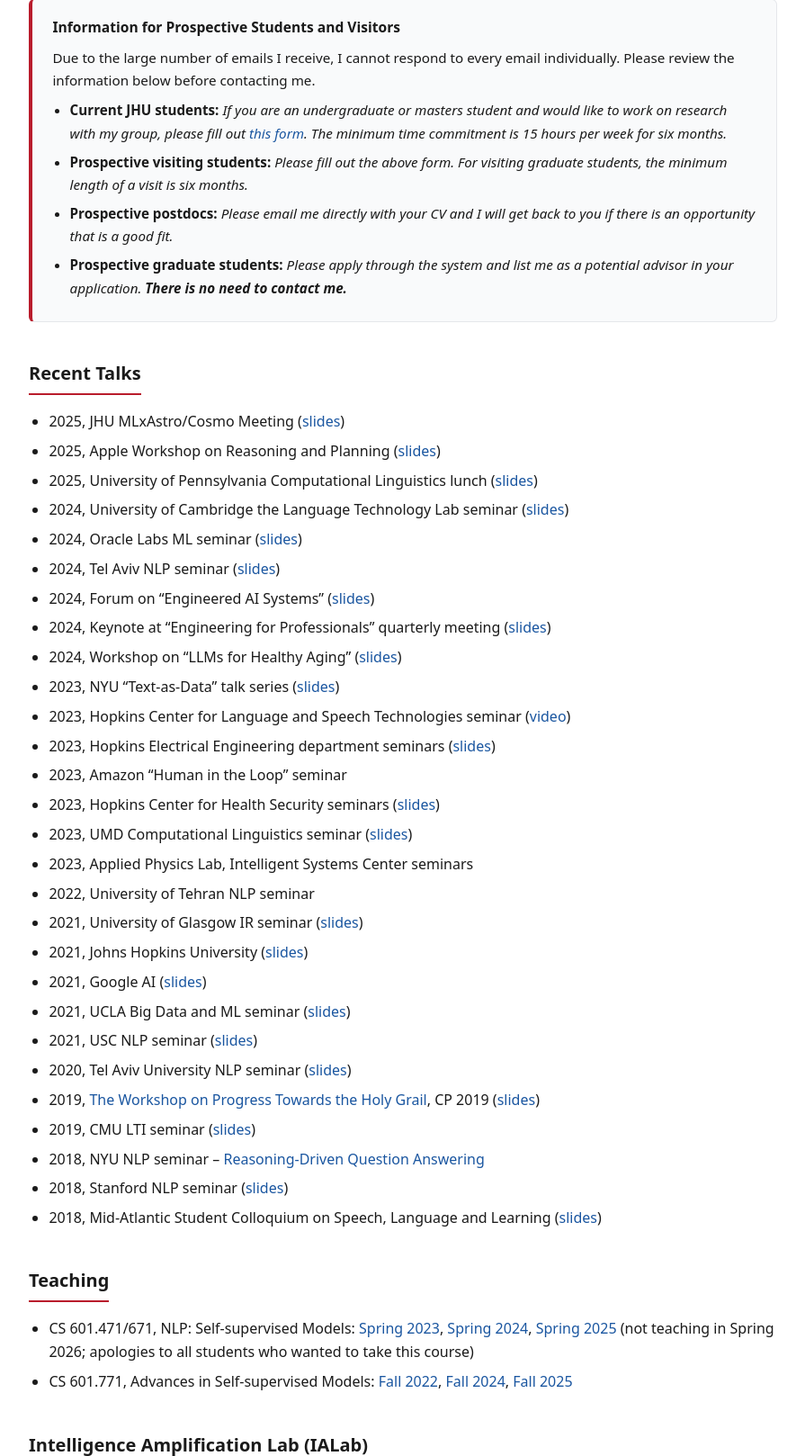
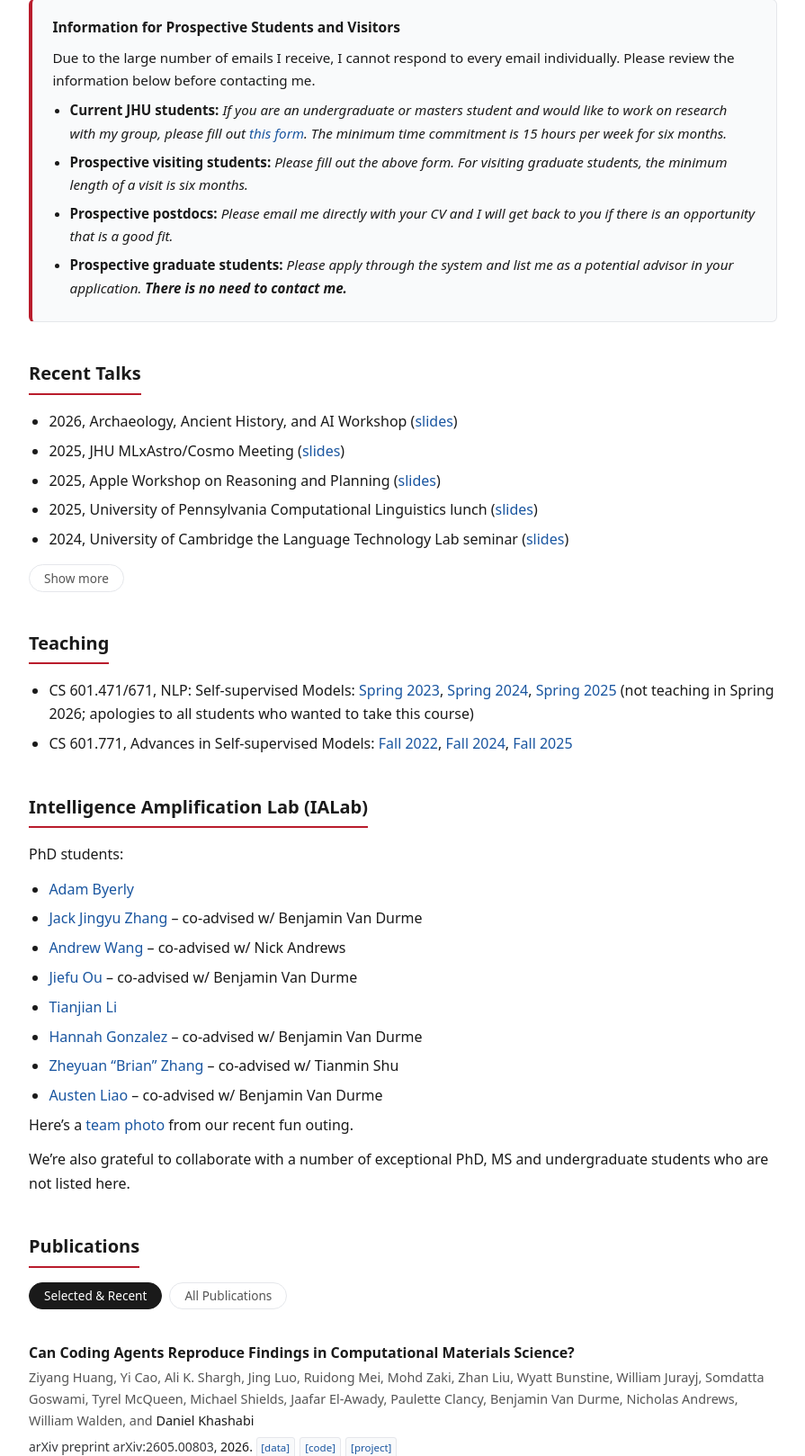
Before and after one commit to danyaljj/homepage, a PHP site: page / in a window 1280 px wide. Shown: the part 1125-2743 px from the top of the page at 90% size, without its empty margins (192-1087 px from the left). Run offline with PHP 8.4, Linux system fonts and the light colour scheme.

Commit message:
Add 2026 archaeology talk; show top 5 talks with show more/less toggle
Co-Authored-By: Claude Sonnet 4.6 <noreply@anthropic.com>

```diff
--- a/index.html
+++ b/index.html
@@ -130,36 +130,38 @@
   <!-- ── Recent Talks ── -->
   <section id="talks">
     <h2>Recent Talks</h2>
-    <ul>
+    <ul id="talks-list">
+      <li>2026, Archaeology, Ancient History, and AI Workshop (<a href="https://danielkhashabi.com/files/2026_archaelogy_workshop/2026-archeology-workshop.pdf">slides</a>)</li>
       <li>2025, JHU MLxAstro/Cosmo Meeting (<a href="https://danielkhashabi.com/files/2025_astro_talk/2025-astro_talk.pdf">slides</a>)</li>
       <li>2025, Apple Workshop on Reasoning and Planning (<a href="https://danielkhashabi.com/files/2025_apple_workshop/2025-apple-workshop.pdf">slides</a>)</li>
       <li>2025, University of Pennsylvania Computational Linguistics lunch (<a href="https://danielkhashabi.com/files/2025_clunch_talk/2025-penn-clunch.pdf">slides</a>)</li>
       <li>2024, University of Cambridge the Language Technology Lab seminar (<a href="https://danielkhashabi.com/files/2024_cambridge_talk/2024-cambridge2.pdf">slides</a>)</li>
-      <li>2024, Oracle Labs ML seminar (<a href="http://danielkhashabi.com/files/2024_oracle/2024-oracle.pdf">slides</a>)</li>
-      <li>2024, Tel Aviv NLP seminar (<a href="http://danielkhashabi.com/files/2024_oracle/2024-TAU.pdf">slides</a>)</li>
-      <li>2024, Forum on &ldquo;Engineered AI Systems&rdquo; (<a href="http://danielkhashabi.com/files/2024_NAE/2024-Khashabi_NAE.pdf">slides</a>)</li>
-      <li>2024, Keynote at &ldquo;Engineering for Professionals&rdquo; quarterly meeting (<a href="http://danielkhashabi.com/files/2024_ep_conference/2024-EP-self-improve.pdf">slides</a>)</li>
-      <li>2024, Workshop on &ldquo;LLMs for Healthy Aging&rdquo; (<a href="http://danielkhashabi.com/files/2023_aitc/2023-jhu-aitc.pdf">slides</a>)</li>
-      <li>2023, NYU &ldquo;Text-as-Data&rdquo; talk series (<a href="http://danielkhashabi.com/files/2023_nyu/2023-nyu2-slides.pdf">slides</a>)</li>
-      <li>2023, Hopkins Center for Language and Speech Technologies seminar (<a href="https://www.youtube.com/watch?v=YuxmtgBk-Ls">video</a>)</li>
-      <li>2023, Hopkins Electrical Engineering department seminars (<a href="http://danielkhashabi.com/files/2023_ece_talk/2023-ece-jhu.pdf">slides</a>)</li>
-      <li>2023, Amazon &ldquo;Human in the Loop&rdquo; seminar</li>
-      <li>2023, Hopkins Center for Health Security seminars (<a href="http://danielkhashabi.com/files/2023_public_health/2023-jhu-public-health-split.pdf">slides</a>)</li>
-      <li>2023, UMD Computational Linguistics seminar (<a href="http://danielkhashabi.com/files/2023_umd_talk/umd-talk-2023-split.pdf">slides</a>)</li>
-      <li>2023, Applied Physics Lab, Intelligent Systems Center seminars</li>
-      <li>2022, University of Tehran NLP seminar</li>
-      <li>2021, University of Glasgow IR seminar (<a href="http://danielkhashabi.com/files/2021_glasgow/glasgow-talk-appril-2021.pptx">slides</a>)</li>
-      <li>2021, Johns Hopkins University (<a href="http://danielkhashabi.com/files/2022_jhu_talk/jhu_talk-feb-2022-split.pdf">slides</a>)</li>
-      <li>2021, Google AI (<a href="http://danielkhashabi.com/files/2021_google_talk/google-talk-march-2021.pdf">slides</a>)</li>
-      <li>2021, UCLA Big Data and ML seminar (<a href="http://danielkhashabi.com/files/2021_ucla_talk/ucla-talk-march-2021.pptx">slides</a>)</li>
-      <li>2021, USC NLP seminar (<a href="http://danielkhashabi.com/files/2021_usc/usc:isi-talk-march-2021.pptx">slides</a>)</li>
-      <li>2020, Tel Aviv University NLP seminar (<a href="http://danielkhashabi.com/files/2020_unifiedqa/unifiedqa_tau_talk_split.pdf">slides</a>)</li>
-      <li>2019, <a href="https://freuder.wordpress.com/pthg-19-the-third-workshop-on-progress-towards-the-holy-grail/">The Workshop on Progress Towards the Holy Grail</a>, CP 2019 (<a href="http://danielkhashabi.com/files/2019_talk_holy_grail_workshop/daniel-kh-holy-grail-workshop-2019.pdf">slides</a>)</li>
-      <li>2019, CMU LTI seminar (<a href="http://danielkhashabi.com/files/2019_talk_indirect_supervision/danielkh_job_talk_small_supervision_split.pdf">slides</a>)</li>
-      <li>2018, NYU NLP seminar &ndash; <a href="https://docs.google.com/presentation/d/1KZxE0_LANeRYaShGP2cjvbRTaR2V7F8N36xQ8004r2o/edit?usp=sharing">Reasoning-Driven Question Answering</a></li>
-      <li>2018, Stanford NLP seminar (<a href="https://docs.google.com/presentation/d/11QnDUYXB9q06HIyZxmHcb1BrwcdStjjHPNOC3AnlTsc/edit?usp=sharing">slides</a>)</li>
-      <li>2018, Mid-Atlantic Student Colloquium on Speech, Language and Learning (<a href="https://docs.google.com/presentation/d/1KmGQfbeUitZOum4s6cPTqwuJJfTdxlQMeV_Go2_8Jz0/edit?usp=sharing">slides</a>)</li>
+      <li class="talk-extra">2024, Oracle Labs ML seminar (<a href="http://danielkhashabi.com/files/2024_oracle/2024-oracle.pdf">slides</a>)</li>
+      <li class="talk-extra">2024, Tel Aviv NLP seminar (<a href="http://danielkhashabi.com/files/2024_oracle/2024-TAU.pdf">slides</a>)</li>
+      <li class="talk-extra">2024, Forum on &ldquo;Engineered AI Systems&rdquo; (<a href="http://danielkhashabi.com/files/2024_NAE/2024-Khashabi_NAE.pdf">slides</a>)</li>
+      <li class="talk-extra">2024, Keynote at &ldquo;Engineering for Professionals&rdquo; quarterly meeting (<a href="http://danielkhashabi.com/files/2024_ep_conference/2024-EP-self-improve.pdf">slides</a>)</li>
+      <li class="talk-extra">2024, Workshop on &ldquo;LLMs for Healthy Aging&rdquo; (<a href="http://danielkhashabi.com/files/2023_aitc/2023-jhu-aitc.pdf">slides</a>)</li>
+      <li class="talk-extra">2023, NYU &ldquo;Text-as-Data&rdquo; talk series (<a href="http://danielkhashabi.com/files/2023_nyu/2023-nyu2-slides.pdf">slides</a>)</li>
+      <li class="talk-extra">2023, Hopkins Center for Language and Speech Technologies seminar (<a href="https://www.youtube.com/watch?v=YuxmtgBk-Ls">video</a>)</li>
+      <li class="talk-extra">2023, Hopkins Electrical Engineering department seminars (<a href="http://danielkhashabi.com/files/2023_ece_talk/2023-ece-jhu.pdf">slides</a>)</li>
+      <li class="talk-extra">2023, Amazon &ldquo;Human in the Loop&rdquo; seminar</li>
+      <li class="talk-extra">2023, Hopkins Center for Health Security seminars (<a href="http://danielkhashabi.com/files/2023_public_health/2023-jhu-public-health-split.pdf">slides</a>)</li>
+      <li class="talk-extra">2023, UMD Computational Linguistics seminar (<a href="http://danielkhashabi.com/files/2023_umd_talk/umd-talk-2023-split.pdf">slides</a>)</li>
+      <li class="talk-extra">2023, Applied Physics Lab, Intelligent Systems Center seminars</li>
+      <li class="talk-extra">2022, University of Tehran NLP seminar</li>
+      <li class="talk-extra">2021, University of Glasgow IR seminar (<a href="http://danielkhashabi.com/files/2021_glasgow/glasgow-talk-appril-2021.pptx">slides</a>)</li>
+      <li class="talk-extra">2021, Johns Hopkins University (<a href="http://danielkhashabi.com/files/2022_jhu_talk/jhu_talk-feb-2022-split.pdf">slides</a>)</li>
+      <li class="talk-extra">2021, Google AI (<a href="http://danielkhashabi.com/files/2021_google_talk/google-talk-march-2021.pdf">slides</a>)</li>
+      <li class="talk-extra">2021, UCLA Big Data and ML seminar (<a href="http://danielkhashabi.com/files/2021_ucla_talk/ucla-talk-march-2021.pptx">slides</a>)</li>
+      <li class="talk-extra">2021, USC NLP seminar (<a href="http://danielkhashabi.com/files/2021_usc/usc:isi-talk-march-2021.pptx">slides</a>)</li>
+      <li class="talk-extra">2020, Tel Aviv University NLP seminar (<a href="http://danielkhashabi.com/files/2020_unifiedqa/unifiedqa_tau_talk_split.pdf">slides</a>)</li>
+      <li class="talk-extra">2019, <a href="https://freuder.wordpress.com/pthg-19-the-third-workshop-on-progress-towards-the-holy-grail/">The Workshop on Progress Towards the Holy Grail</a>, CP 2019 (<a href="http://danielkhashabi.com/files/2019_talk_holy_grail_workshop/daniel-kh-holy-grail-workshop-2019.pdf">slides</a>)</li>
+      <li class="talk-extra">2019, CMU LTI seminar (<a href="http://danielkhashabi.com/files/2019_talk_indirect_supervision/danielkh_job_talk_small_supervision_split.pdf">slides</a>)</li>
+      <li class="talk-extra">2018, NYU NLP seminar &ndash; <a href="https://docs.google.com/presentation/d/1KZxE0_LANeRYaShGP2cjvbRTaR2V7F8N36xQ8004r2o/edit?usp=sharing">Reasoning-Driven Question Answering</a></li>
+      <li class="talk-extra">2018, Stanford NLP seminar (<a href="https://docs.google.com/presentation/d/11QnDUYXB9q06HIyZxmHcb1BrwcdStjjHPNOC3AnlTsc/edit?usp=sharing">slides</a>)</li>
+      <li class="talk-extra">2018, Mid-Atlantic Student Colloquium on Speech, Language and Learning (<a href="https://docs.google.com/presentation/d/1KmGQfbeUitZOum4s6cPTqwuJJfTdxlQMeV_Go2_8Jz0/edit?usp=sharing">slides</a>)</li>
     </ul>
+    <button id="talks-toggle" onclick="(function(){var extras=document.querySelectorAll('.talk-extra'),btn=document.getElementById('talks-toggle'),expanded=btn.dataset.expanded==='true';extras.forEach(function(el){el.style.display=expanded?'none':'list-item';});btn.dataset.expanded=expanded?'false':'true';btn.textContent=expanded?'Show more':'Show less';})()">Show more</button>
   </section>
 
   <!-- ── Teaching ── -->
@@ -233,6 +235,11 @@
     <div class="pub-year-group">
   <div class="pub-year">2026</div>
   <ul class="pub-list">
+    <li class="pub-entry" data-year="2026" data-selected="true" data-topics="agents ai-for-science evaluation">
+      <div class="pub-title"><span class="pub-title-text"><a href="https://arxiv.org/abs/2605.00803">Can Coding Agents Reproduce Findings in Computational Materials Science?</a></span><span class="pub-title-tags"><span class="topic-badge topic-agents">Agents</span><span class="topic-badge topic-ai-for-science">AI for Science</span><span class="topic-badge topic-evaluation">Evaluation</span></span></div>
+      <div class="pub-authors">Ziyang Huang, Yi Cao, Ali K. Shargh, Jing Luo, Ruidong Mei, Mohd Zaki, Zhan Liu, Wyatt Bunstine, <a href="https://williamjurayj.com/">William Jurayj</a>, Somdatta Goswami, Tyrel McQueen, Michael Shields, Jaafar El-Awady, Paulette Clancy, <a href="https://www.cs.jhu.edu/~vandurme/index.html">Benjamin Van Durme</a>, <a href="https://www.cs.jhu.edu/~noa/">Nicholas Andrews</a>, William Walden, and <a href="https://www.cs.jhu.edu/~danielk/" class="pub-self">Daniel Khashabi</a></div>
+      <div class="pub-meta"><span class="venue-preprint">arXiv preprint arXiv:2605.00803</span>, 2026. <span class="pub-links"><a href="https://huggingface.co/datasets/jhu-clsp/AutoMat" class="pub-link">[data]</a><a href="https://github.com/JHU-CLSP/AutoMat" class="pub-link">[code]</a><a href="https://jhu-clsp.github.io/AutoMat" class="pub-link">[project]</a></span></div>
+    </li>
     <li class="pub-entry" data-year="2026" data-selected="true" data-topics="interpretability safety">
       <div class="pub-title"><span class="pub-title-text"><a href="https://arxiv.org/abs/2604.09839">Steered LLM Activations are Non-Surjective.</a></span><span class="pub-title-tags"><span class="topic-badge topic-interpretability">Interpretability</span><span class="topic-badge topic-safety">Safety</span></span></div>
       <div class="pub-authors"><a href="https://aamixsh.github.io/">Aayush Mishra</a>, <a href="https://www.cs.jhu.edu/~danielk/" class="pub-self">Daniel Khashabi</a>, and <a href="https://anqiliu-ai.github.io/">Anqi Liu</a></div>
@@ -332,11 +339,6 @@
       <div class="pub-title"><span class="pub-title-text"><a href="https://www.thelancet.com/journals/landig/article/PIIS2589-7500(25)00125-6/fulltext?rss=yes">CARDBiomedBench: A Benchmark for Evaluating Large Language Model Performance in Biomedical Research.</a></span><span class="pub-title-tags"><span class="topic-badge topic-ai-for-science">AI for Science</span><span class="topic-badge topic-evaluation">Evaluation</span></span></div>
       <div class="pub-authors">Owen  Bianchi, Maya  Willey, Chelsea X  Avarado, Benjamin  Danek, Marzieh  Khani, Nicole  Kuznetsov, Anant  Dadu, Syed  Shah, Mathew J  Koretsky, Mary B  Makarious, Cory  Weller, Kristin S  Levine, Sungwon  Kim, Paige  Jarreau, Dan  Vitale, Elise  Marsan, Hirotaka  Iwaki, Hampton  Leonard, Sara  Bandres-Ciga, Andrew B  Singleton, Mike A.  Nalls, Shekoufeh  Mokhtari, Daniel  Khashabi, and <a href="https://scholar.google.com/citations?user=Rr643xYAAAAJ&hl=en">Faraz Faghri</a></div>
       <div class="pub-meta"><span class="venue-conf">The Lancet Digital Health</span>, 2026. <span class="pub-links"><a href="https://huggingface.co/datasets/NIH-CARD/CARDBiomedBench" class="pub-link">[data]</a><a href="https://github.com/NIH-CARD/CARDBiomedBench" class="pub-link">[code]</a><a href="https://www.datatecnica.com/blog/can-gpt-45-claude-37-and-gemini-20-keep-up-with-biomedical-research-a-benchmark-update" class="pub-link">[blog]</a></span></div>
-    </li>
-    <li class="pub-entry" data-year="2026" data-selected="true" data-topics="agents ai-for-science evaluation">
-      <div class="pub-title"><span class="pub-title-text"><a href="https://arxiv.org/abs/2605.00803">Can Coding Agents Reproduce Findings in Computational Materials Science?</a></span><span class="pub-title-tags"><span class="topic-badge topic-agents">Agents</span><span class="topic-badge topic-ai-for-science">AI for Science</span><span class="topic-badge topic-evaluation">Evaluation</span></span></div>
-      <div class="pub-authors">Ziyang Huang, Yi Cao, Ali K. Shargh, Jing Luo, Ruidong Mei, Mohd Zaki, Zhan Liu, Wyatt Bunstine, <a href="https://williamjurayj.com/">William Jurayj</a>, Somdatta Goswami, Tyrel McQueen, Michael Shields, Jaafar El-Awady, Paulette Clancy, <a href="https://www.cs.jhu.edu/~vandurme/index.html">Benjamin Van Durme</a>, <a href="https://www.cs.jhu.edu/~noa/">Nicholas Andrews</a>, William Walden, and <a href="https://www.cs.jhu.edu/~danielk/" class="pub-self">Daniel Khashabi</a></div>
-      <div class="pub-meta"><span class="venue-conf"></span>, 2026. <span class="pub-links"><a href="https://huggingface.co/datasets/jhu-clsp/AutoMat" class="pub-link">[data]</a><a href="https://github.com/JHU-CLSP/AutoMat" class="pub-link">[code]</a><a href="https://jhu-clsp.github.io/AutoMat" class="pub-link">[project]</a></span></div>
     </li>
   </ul>
 </div>
--- a/style_modern.css
+++ b/style_modern.css
@@ -189,6 +189,30 @@ a:hover { text-decoration: underline; }
   color: #fff;
 }
 
+/* ── Talks show more/less ── */
+.talk-extra {
+  display: none;
+}
+
+#talks-toggle {
+  margin-top: 0.5rem;
+  padding: 0.3rem 1rem;
+  border: 1px solid var(--color-border);
+  border-radius: 999px;
+  background: none;
+  cursor: pointer;
+  font-size: 0.85rem;
+  font-family: var(--font-sans);
+  font-weight: 500;
+  color: var(--color-light);
+  transition: all 0.15s;
+}
+
+#talks-toggle:hover {
+  border-color: var(--color-text);
+  color: var(--color-text);
+}
+
 /* ── Topic chip row (Option A) ── */
 .topic-chip-row {
   display: flex;
```
